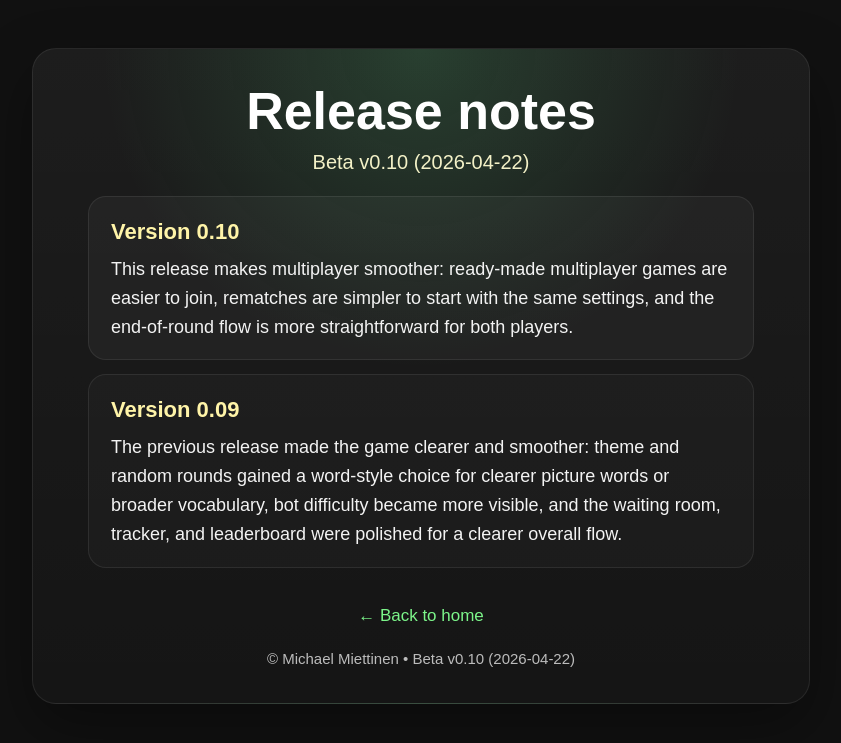
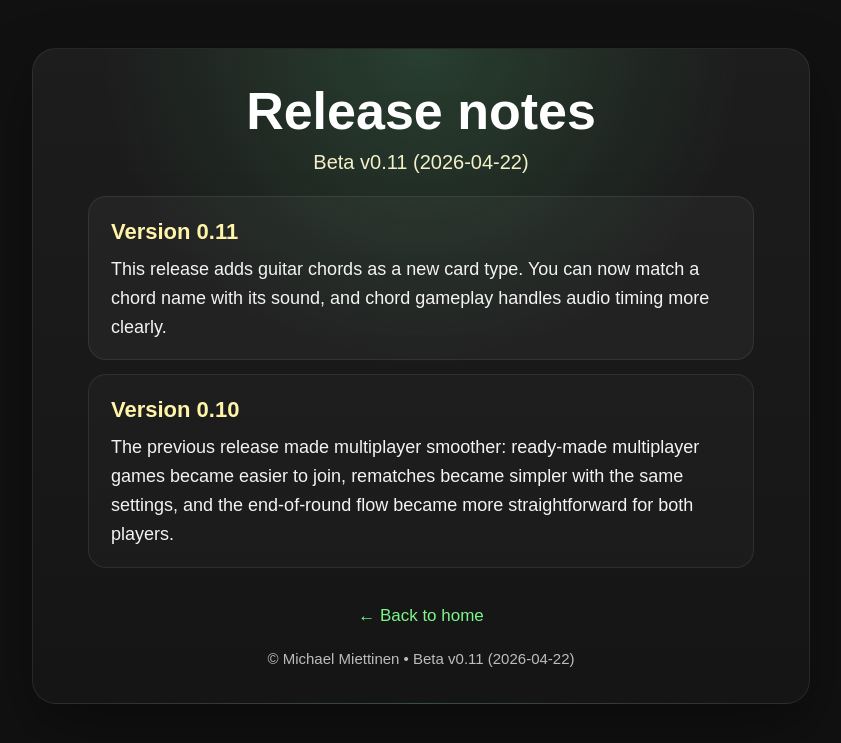
Before and after one commit to mimietti/muistipeli, a Flask app: page /release-notes in a window 1280 px wide. Shown: the top 743 px of the page, without its empty margins (219-1060 px from the left). Run offline with Flask 3, Linux system fonts and the light colour scheme; some libraries are stand-ins or nearby versions.

Commit message:
Release v0.11 with chord mode polish

```diff
--- a/app.py
+++ b/app.py
@@ -118,7 +118,7 @@ VERBOSE_DEBUG = str(os.getenv("VERBOSE_DEBUG", "0")).lower() in {"1", "true", "y
 RECONNECT_GRACE_SECONDS = max(30, int(os.getenv("RECONNECT_GRACE_SECONDS", "300")))
 PAGE_TRANSITION_GRACE_SECONDS = 5
 DISCONNECT_NOTIFY_DELAY_SECONDS = 10
-APP_VERSION = "Beta v0.10 (2026-04-22)"
+APP_VERSION = "Beta v0.11 (2026-04-22)"
 BOT_USERNAME = "Muistibotti"
 BOT_FIRST_FLIP_DELAY_SECONDS = 2.5
 BOT_SECOND_FLIP_DELAY_SECONDS = 1.9
@@ -2267,80 +2267,6 @@ def process_card_click(index, resolved_sid, clicker, room):
     if len(room.revealed_cards) == 2:
         finalize_revealed_cards(room, clicker=clicker)
         return
-        idx1, idx2 = room.revealed_cards
-        word1 = room.grid_data[idx1]["word"]
-        word2 = room.grid_data[idx2]["word"]
-        match_key1 = room.grid_data[idx1].get("pair_id", word1)
-        match_key2 = room.grid_data[idx2].get("pair_id", word2)
-
-        if match_key1 == match_key2:
-            room.matched_indices.update(room.revealed_cards)
-            forget_matched_cards_from_bot_memory(room)
-            matched_label = (
-                room.grid_data[idx1].get("display_word")
-                or room.grid_data[idx1].get("native_word")
-                or room.grid_data[idx1].get("word")
-                or word1
-            )
-            debug(f"[DEBUG] Pari löytyi: {matched_label}")
-            emit_to_room("pair_found", {"indices": room.revealed_cards, "word": matched_label}, room_id=room.room_id)
-            room.revealed_cards = []
-            room.current_click_sid = None
-            current_player_name = (
-                room.player_order[room.turn] if 0 <= room.turn < len(room.player_order) else None
-            )
-            if current_player_name is not None:
-                room.player_points[current_player_name] = room.player_points.get(current_player_name, 0) + 1
-                debug(f"[DEBUG] Piste {current_player_name}. Pisteet: {room.player_points}")
-
-            if len(room.matched_indices) == len(room.grid_data):
-                print("[INFO] Kaikki parit löytyneet – peli ohi!")
-                if room.player_points:
-                    max_pts = max(room.player_points.values())
-                    winners = [n for n, p in room.player_points.items() if p == max_pts]
-                    winner_label = winners[0] if len(winners) == 1 else "Tasapeli"
-                    def conclude_after_last_pair():
-                        socketio.sleep(FINAL_PAIR_REVEAL_SECONDS)
-                        conclude_round(winner_label, room)
-                    socketio.start_background_task(conclude_after_last_pair)
-                    return
-                else:
-                    print("[ERROR] Ei voittajaa, player_points on tyhjää.")
-        else:
-            debug(f"[DEBUG] Ei paria: {word1} vs {word2}")
-            has_bot = any(info.get("is_bot") for info in room.players.values())
-            clicker_is_human = not is_bot_player(clicker or {})
-            if (is_solo(room) or (has_bot and clicker_is_human)):
-                # Mistake only if both cards have been seen before
-                if idx1 in room.solo_seen_cards and idx2 in room.solo_seen_cards:
-                    room.solo_mistakes += 1
-                room.solo_seen_cards.add(idx1)
-                room.solo_seen_cards.add(idx2)
-            indices_to_hide = list(room.revealed_cards)
-            room.revealed_cards = []
-            room.current_click_sid = None
-            next_turn_name = None
-            if room.player_order:
-                room.turn = (room.turn + 1) % len(room.player_order)
-                next_turn_name = room.player_order[room.turn]
-
-            def hide_later():
-                socketio.sleep(2)
-                emit_to_room("hide_cards", {
-                    "indices": indices_to_hide,
-                    "solo_mistakes": room.solo_mistakes if is_solo(room) else None
-                }, room_id=room.room_id)
-                debug(f"[DEBUG] Vuoro nyt: {next_turn_name}")
-                emit_to_room("update_turn", {"turn": next_turn_name}, room_id=room.room_id)
-                schedule_bot_turn_if_needed(room)
-
-            socketio.start_background_task(hide_later)
-            return
-
-        next_turn_name = room.player_order[room.turn] if room.player_order else None
-        debug(f"[DEBUG] Vuoro nyt: {next_turn_name}")
-        emit_to_room("update_turn", {"turn": next_turn_name}, room_id=room.room_id)
-        schedule_bot_turn_if_needed(room)
 
 
 def ask_next_word(room):
@@ -2689,7 +2615,7 @@ def leaderboard():
                         if len(grouped[key]) < 10:
                             grouped[key].append(row[2:])  # drop grouping prefix
                     # define canonical order
-                    cm_order = ["images", "image_word", "words"]
+                    cm_order = ["images", "image_word", "words", "chords"]
                     seen = set()
                     for cm in cm_order:
                         for key in sorted(grouped.keys()):
--- a/templates/index.html
+++ b/templates/index.html
@@ -460,7 +460,7 @@
         <div style="margin-top:18px;">
             <a href="/leaderboard" id="leaderboardLink" style="color:#7cf58a; font-size:15px; text-decoration:none;">🏆 The best of the best</a>
         </div>
-        <div class="footer-credit">&copy; Michael Miettinen &bull; <a id="releaseNotesLink" href="/release-notes">Beta v0.10 (2026-04-20)</a></div>
+        <div class="footer-credit">&copy; Michael Miettinen &bull; <a id="releaseNotesLink" href="/release-notes">{{ app_version }}</a></div>
     </div>
 
     <script>
--- a/templates/release_notes.html
+++ b/templates/release_notes.html
@@ -75,11 +75,11 @@
         <h1 id="title">Release notes</h1>
         <div class="version" id="version">{{ app_version }}</div>
         <div class="note">
-            <h2 id="headlineCurrent">Version 0.10</h2>
+            <h2 id="headlineCurrent">Version 0.11</h2>
             <p id="summaryCurrent"></p>
         </div>
         <div class="note is-history">
-            <h2 id="headlinePrevious">Version 0.09</h2>
+            <h2 id="headlinePrevious">Version 0.10</h2>
             <p id="summaryPrevious"></p>
         </div>
         <a class="back-link" id="backLink" href="/">&larr; Back to home</a>
@@ -92,66 +92,66 @@
         const translations = {
             en: {
                 title: "Release notes",
-                headline_current: "Version 0.10",
-                summary_current: "This release makes multiplayer smoother: ready-made multiplayer games are easier to join, rematches are simpler to start with the same settings, and the end-of-round flow is more straightforward for both players.",
-                headline_previous: "Version 0.09",
-                summary_previous: "The previous release made the game clearer and smoother: theme and random rounds gained a word-style choice for clearer picture words or broader vocabulary, bot difficulty became more visible, and the waiting room, tracker, and leaderboard were polished for a clearer overall flow.",
+                headline_current: "Version 0.11",
+                summary_current: "This release adds guitar chords as a new card type. You can now match a chord name with its sound, and chord gameplay handles audio timing more clearly.",
+                headline_previous: "Version 0.10",
+                summary_previous: "The previous release made multiplayer smoother: ready-made multiplayer games became easier to join, rematches became simpler with the same settings, and the end-of-round flow became more straightforward for both players.",
                 back: "\u2190 Back to home"
             },
             fi: {
                 title: "Julkaisutiedot",
-                headline_current: "Versio 0.10",
-                summary_current: "T\u00e4m\u00e4 versio tekee moninpelist\u00e4 sujuvamman: valmiisiin moninpeleihin on helpompi liitty\u00e4, uusintaottelu samoilla asetuksilla on selke\u00e4mpi aloittaa, ja er\u00e4n lopun flow on yksinkertaisempi molemmille pelaajille.",
-                headline_previous: "Versio 0.09",
-                summary_previous: "Edellinen versio teki pelaamisesta selke\u00e4mp\u00e4\u00e4 ja sujuvampaa: teema- ja satunnaispeleihin tuli sanatyylin valinta, botin vaikeusaste n\u00e4kyi selvemmin ja odotushuonetta, sanaseurantaa sek\u00e4 leaderboardia hiottiin helpommin ymm\u00e4rrett\u00e4viksi.",
+                headline_current: "Versio 0.11",
+                summary_current: "T\u00e4m\u00e4 versio tuo peliin uuden kitarasointuihin perustuvan korttityypin. Nyt voit yhdist\u00e4\u00e4 soinnun nimen ja sen \u00e4\u00e4nen, ja sointupelin \u00e4\u00e4niajoitus toimii selke\u00e4mmin.",
+                headline_previous: "Versio 0.10",
+                summary_previous: "Edellinen versio teki moninpelist\u00e4 sujuvamman: valmiisiin moninpeleihin oli helpompi liitty\u00e4, uusintaottelu samoilla asetuksilla oli helpompi aloittaa, ja er\u00e4n lopun flow selkeytyi molemmille pelaajille.",
                 back: "\u2190 Takaisin etusivulle"
             },
             sv: {
                 title: "Versionsinfo",
-                headline_current: "Version 0.10",
-                summary_current: "Den h\u00e4r versionen g\u00f6r flerspelarfl\u00f6det smidigare: det \u00e4r enklare att g\u00e5 med i f\u00e4rdiga matcher, det \u00e4r tydligare att starta en revansch med samma inst\u00e4llningar och slutet av rundan \u00e4r enklare f\u00f6r b\u00e5da spelarna.",
-                headline_previous: "Version 0.09",
-                summary_previous: "Den f\u00f6rra versionen gjorde spelet tydligare och smidigare: tema- och slumpomg\u00e5ngar fick ett nytt ordvalsl\u00e4ge, bottens sv\u00e5righetsgrad blev tydligare och v\u00e4ntrummet, ordsp\u00e5rningen och topplistan putsades.",
+                headline_current: "Version 0.11",
+                summary_current: "Den h\u00e4r versionen l\u00e4gger till en ny korttyp med gitarrackord. Nu kan du para ihop ett ackordnamn med dess ljud, och ljudtajmingen i ackordl\u00e4get \u00e4r tydligare.",
+                headline_previous: "Version 0.10",
+                summary_previous: "Den f\u00f6rra versionen gjorde flerspelarfl\u00f6det smidigare: det blev enklare att g\u00e5 med i f\u00e4rdiga matcher, tydligare att starta en revansch med samma inst\u00e4llningar och enklare att f\u00f6lja slutet av rundan f\u00f6r b\u00e5da spelarna.",
                 back: "\u2190 Tillbaka till startsidan"
             },
             de: {
                 title: "Versionshinweise",
-                headline_current: "Version 0.10",
-                summary_current: "Diese Version vereinfacht den Mehrspielerfluss: fertigen Mehrspielerpartien kann man leichter beitreten, eine Revanche mit denselben Einstellungen l\u00e4sst sich klarer starten und das Rundenende ist f\u00fcr beide Spieler geradliniger.",
-                headline_previous: "Version 0.09",
-                summary_previous: "Die vorherige Version machte das Spiel klarer und fl\u00fcssiger: Themen- und Zufallsrunden bekamen eine Wortstil-Auswahl, der Schwierigkeitsgrad des Bots wurde sichtbarer und Warteraum, Wort-Tracker und Bestenliste wurden verbessert.",
+                headline_current: "Version 0.11",
+                summary_current: "Diese Version f\u00fcgt einen neuen Kartentyp mit Gitarrenakkorden hinzu. Jetzt kannst du einen Akkordnamen mit seinem Klang verbinden, und das Audiotiming im Akkordmodus ist klarer.",
+                headline_previous: "Version 0.10",
+                summary_previous: "Die vorherige Version machte den Mehrspielerfluss fl\u00fcssiger: fertigen Mehrspielerpartien konnte man leichter beitreten, Revanchen mit denselben Einstellungen klarer starten und das Rundenende wurde f\u00fcr beide Spieler geradliniger.",
                 back: "\u2190 Zur\u00fcck zur Startseite"
             },
             fr: {
                 title: "Notes de version",
-                headline_current: "Version 0.10",
-                summary_current: "Cette version fluidifie le multijoueur : il est plus facile de rejoindre une partie pr\u00eate, de lancer une revanche avec les m\u00eames param\u00e8tres et de suivre la fin de manche pour les deux joueurs.",
-                headline_previous: "Version 0.09",
-                summary_previous: "La version pr\u00e9c\u00e9dente rendait le jeu plus clair et plus fluide : les parties \u00e0 th\u00e8me et al\u00e9atoires ont gagn\u00e9 un choix de style de mots, la difficult\u00e9 du bot est devenue plus visible et la salle d'attente, le suivi des mots et le classement ont \u00e9t\u00e9 peaufin\u00e9s.",
+                headline_current: "Version 0.11",
+                summary_current: "Cette version ajoute un nouveau type de cartes bas\u00e9 sur des accords de guitare. Vous pouvez maintenant associer le nom d'un accord \u00e0 son son, avec une gestion audio plus claire dans ce mode.",
+                headline_previous: "Version 0.10",
+                summary_previous: "La version pr\u00e9c\u00e9dente a fluidifi\u00e9 le multijoueur : il est devenu plus simple de rejoindre une partie pr\u00eate, de lancer une revanche avec les m\u00eames param\u00e8tres et de suivre la fin de manche pour les deux joueurs.",
                 back: "\u2190 Retour \u00e0 l'accueil"
             },
             es: {
                 title: "Notas de la versi\u00f3n",
-                headline_current: "Versi\u00f3n 0.10",
-                summary_current: "Esta versi\u00f3n hace m\u00e1s fluido el multijugador: es m\u00e1s f\u00e1cil unirse a partidas ya preparadas, empezar la revancha con los mismos ajustes y seguir un final de ronda m\u00e1s simple para ambos jugadores.",
-                headline_previous: "Versi\u00f3n 0.09",
-                summary_previous: "La versi\u00f3n anterior hizo el juego m\u00e1s claro y fluido: las rondas tem\u00e1ticas y aleatorias recibieron una opci\u00f3n de estilo de palabras, la dificultad del bot se volvi\u00f3 m\u00e1s visible y la sala de espera, el seguimiento de palabras y la clasificaci\u00f3n se pulieron.",
+                headline_current: "Versi\u00f3n 0.11",
+                summary_current: "Esta versi\u00f3n a\u00f1ade un nuevo tipo de cartas basado en acordes de guitarra. Ahora puedes relacionar el nombre de un acorde con su sonido, y la temporizaci\u00f3n del audio es m\u00e1s clara en este modo.",
+                headline_previous: "Versi\u00f3n 0.10",
+                summary_previous: "La versi\u00f3n anterior hizo m\u00e1s fluido el multijugador: fue m\u00e1s f\u00e1cil unirse a partidas preparadas, iniciar la revancha con los mismos ajustes y seguir un final de ronda m\u00e1s claro para ambos jugadores.",
                 back: "\u2190 Volver al inicio"
             },
             it: {
                 title: "Note di rilascio",
-                headline_current: "Versione 0.10",
-                summary_current: "Questa versione rende il multigiocatore pi\u00f9 scorrevole: \u00e8 pi\u00f9 facile unirsi a partite gi\u00e0 pronte, avviare la rivincita con le stesse impostazioni e seguire una fine round pi\u00f9 semplice per entrambi i giocatori.",
-                headline_previous: "Versione 0.09",
-                summary_previous: "La versione precedente ha reso il gioco pi\u00f9 chiaro e fluido: le partite a tema e casuali hanno ricevuto una scelta dello stile delle parole, la difficolt\u00e0 del bot \u00e8 diventata pi\u00f9 visibile e sala d'attesa, tracciamento delle parole e classifica sono stati rifiniti.",
+                headline_current: "Versione 0.11",
+                summary_current: "Questa versione aggiunge un nuovo tipo di carte basato sugli accordi di chitarra. Ora puoi abbinare il nome di un accordo al suo suono, con una gestione audio pi\u00f9 chiara in questa modalit\u00e0.",
+                headline_previous: "Versione 0.10",
+                summary_previous: "La versione precedente ha reso il multigiocatore pi\u00f9 scorrevole: \u00e8 diventato pi\u00f9 facile unirsi a partite gi\u00e0 pronte, avviare la rivincita con le stesse impostazioni e seguire una fine round pi\u00f9 semplice per entrambi i giocatori.",
                 back: "\u2190 Torna alla home"
             },
             pt: {
                 title: "Notas da vers\u00e3o",
-                headline_current: "Vers\u00e3o 0.10",
-                summary_current: "Esta vers\u00e3o deixa o multijogador mais fluido: ficou mais f\u00e1cil entrar em partidas prontas, iniciar a revanche com as mesmas configura\u00e7\u00f5es e acompanhar um fim de rodada mais simples para os dois jogadores.",
-                headline_previous: "Vers\u00e3o 0.09",
-                summary_previous: "A vers\u00e3o anterior deixou o jogo mais claro e fluido: as rodadas tem\u00e1ticas e aleat\u00f3rias ganharam uma escolha de estilo das palavras, a dificuldade do bot ficou mais vis\u00edvel e a sala de espera, o acompanhamento das palavras e o placar foram refinados.",
+                headline_current: "Vers\u00e3o 0.11",
+                summary_current: "Esta vers\u00e3o adiciona um novo tipo de cartas baseado em acordes de guitarra. Agora podes relacionar o nome de um acorde com o seu som, e o tempo do \u00e1udio ficou mais claro neste modo.",
+                headline_previous: "Vers\u00e3o 0.10",
+                summary_previous: "A vers\u00e3o anterior deixou o multijogador mais fluido: ficou mais f\u00e1cil entrar em partidas prontas, iniciar a revanche com as mesmas configura\u00e7\u00f5es e acompanhar um fim de ronda mais simples para os dois jogadores.",
                 back: "\u2190 Voltar ao in\u00edcio"
             }
         };
```
Also changed, not shown: templates/game.html (+34 -7 lines), templates/leaderboard.html (+10 -10 lines).
